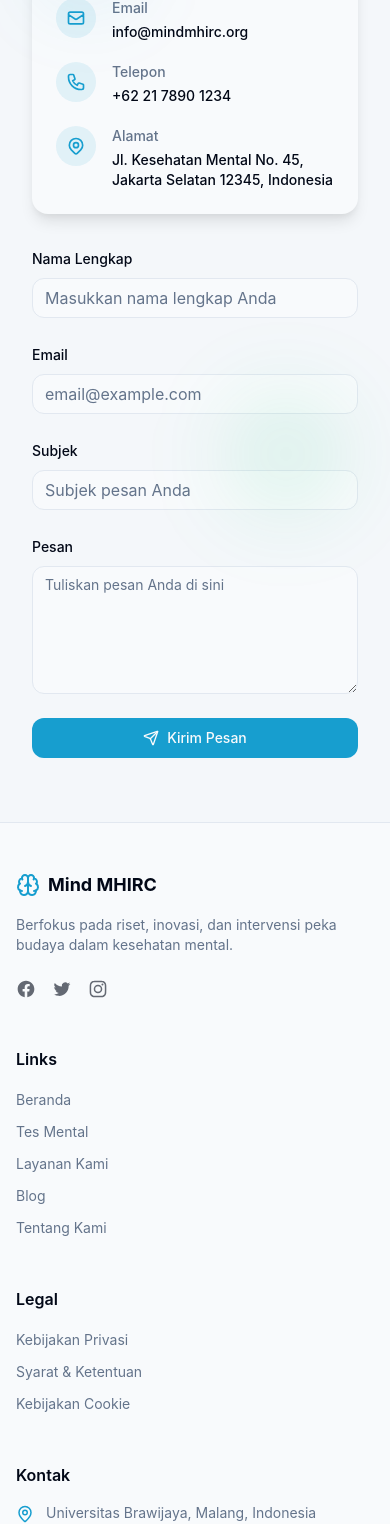
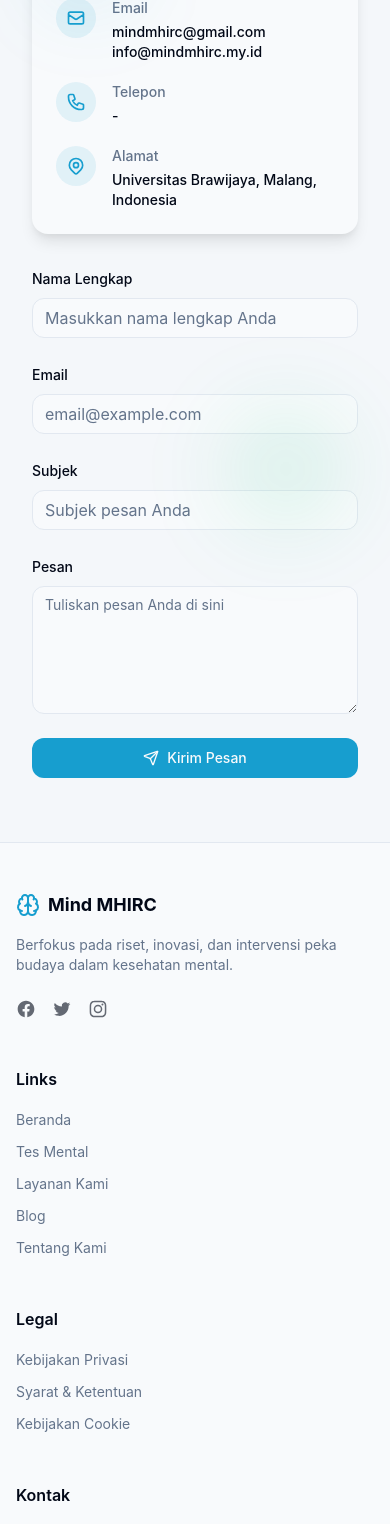
Before and after one commit to Dhimi999/mind-mhirc, a React (Vite) app: page /about in a window 390 px wide. Shown: the part 8829-10353 px from the top of the page. Built offline with nearby package versions, Linux system fonts and the light colour scheme.

Commit message:
Update contact us (email, phone)

```diff
--- a/src/components/Footer.tsx
+++ b/src/components/Footer.tsx
@@ -94,7 +94,7 @@ const Footer = () => {
               <li className="flex items-center space-x-3">
                 <Phone size={18} className="text-primary flex-shrink-0" />
                 <span className="text-muted-foreground text-sm">
-                  +62 (021) 123-4567
+                  -
                 </span>
               </li>
               <li className="flex items-center space-x-3">
--- a/src/components/about/ContactSection.tsx
+++ b/src/components/about/ContactSection.tsx
@@ -34,7 +34,7 @@ const ContactSection = () => {
                     </svg>
                   }
                   label="Email"
-                  value="info@mindmhirc.org"
+                  value= "mindmhirc@gmail.com info@mindmhirc.my.id"
                 />
 
                 <ContactInfo
@@ -44,7 +44,7 @@ const ContactSection = () => {
                     </svg>
                   }
                   label="Telepon"
-                  value="+62 21 7890 1234"
+                  value="-"
                 />
 
                 <ContactInfo
@@ -55,7 +55,7 @@ const ContactSection = () => {
                     </svg>
                   }
                   label="Alamat"
-                  value="Jl. Kesehatan Mental No. 45, Jakarta Selatan 12345, Indonesia"
+                  value="Universitas Brawijaya, Malang, Indonesia"
                 />
               </div>
             </div>
```
